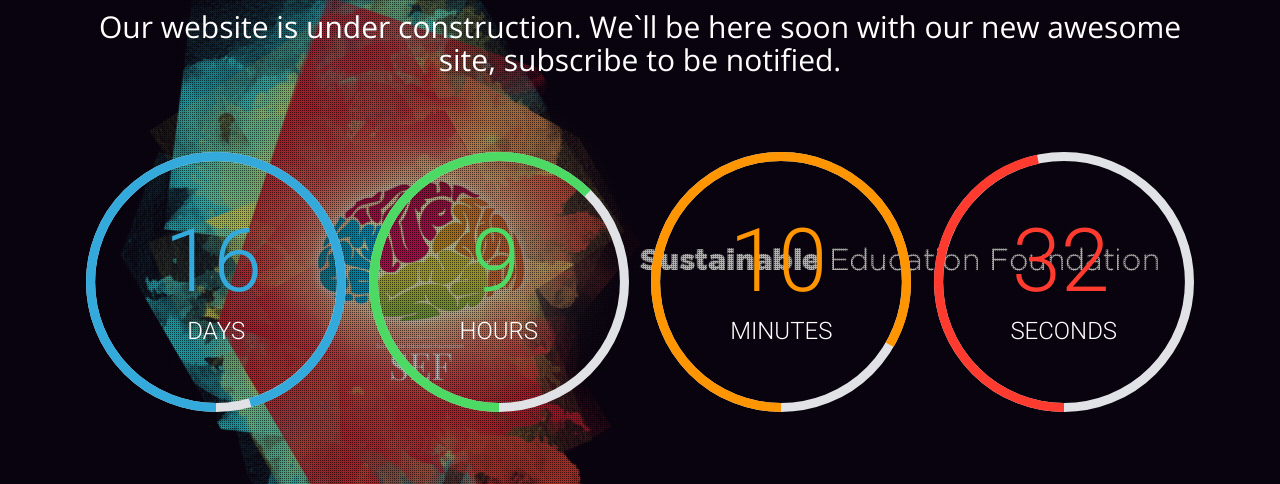
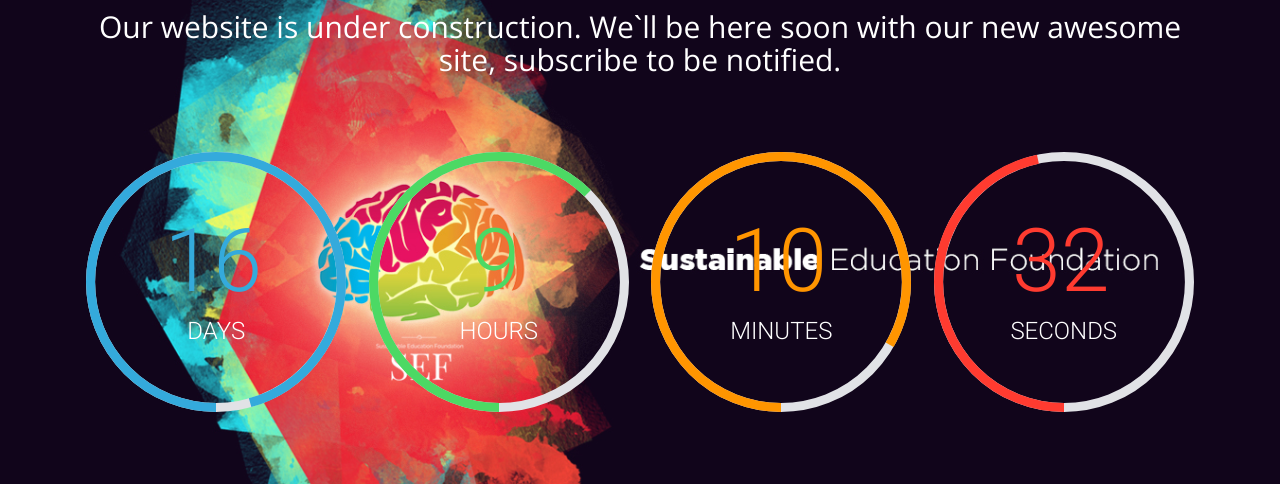
Before and after one commit to SahanMonaara/comingsoon, a plain HTML site: page index.html in a window 1280 px wide. Shown: the part 120-604 px from the top of the page. Drawn offline with nearby package versions, Linux system fonts and the light colour scheme.

Commit message:
Removed
Overlay for Backgroud

```diff
--- a/css/styles.css
+++ b/css/styles.css
@@ -40,7 +40,7 @@ body {
 }
 
 .bg-overlay {
-    background: url("../img/bg-overlay.png") repeat scroll 0 0 rgba(0, 0, 0, 0);
+    background: url("") repeat scroll 0 0 rgba(0, 0, 0, 0);
     height: 100%;
     left: 0;
     position: fixed;
```
